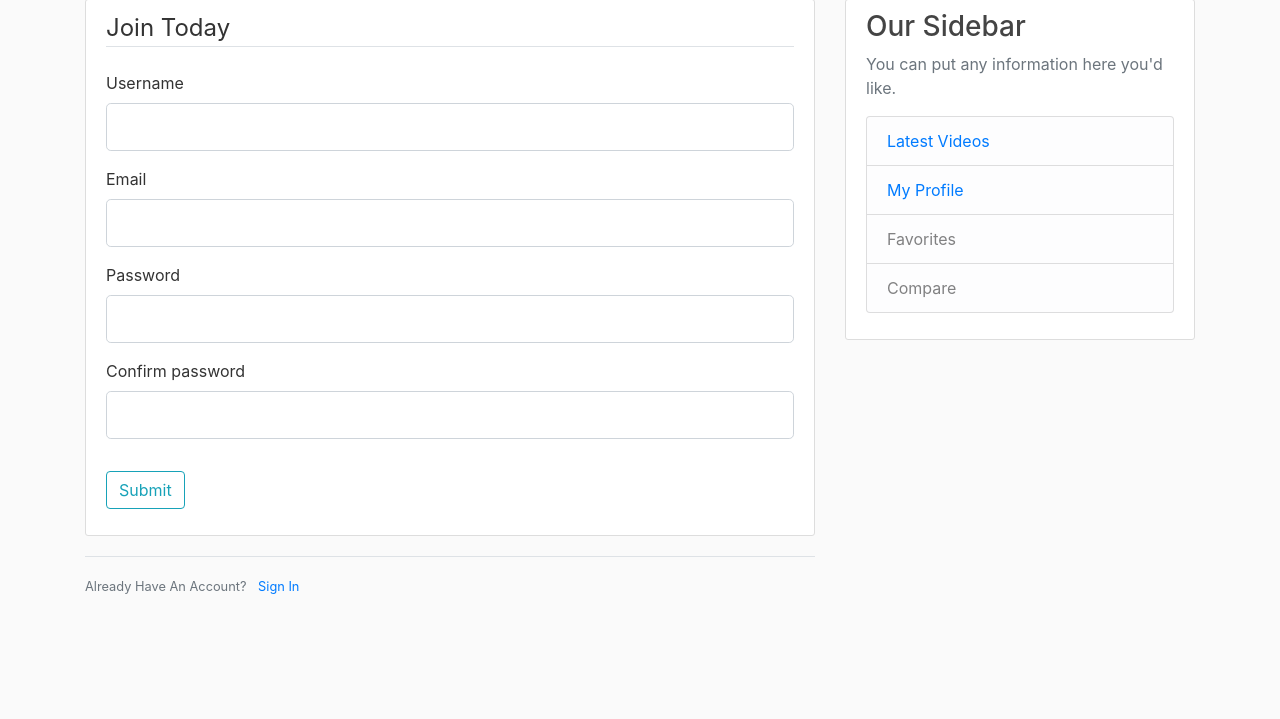
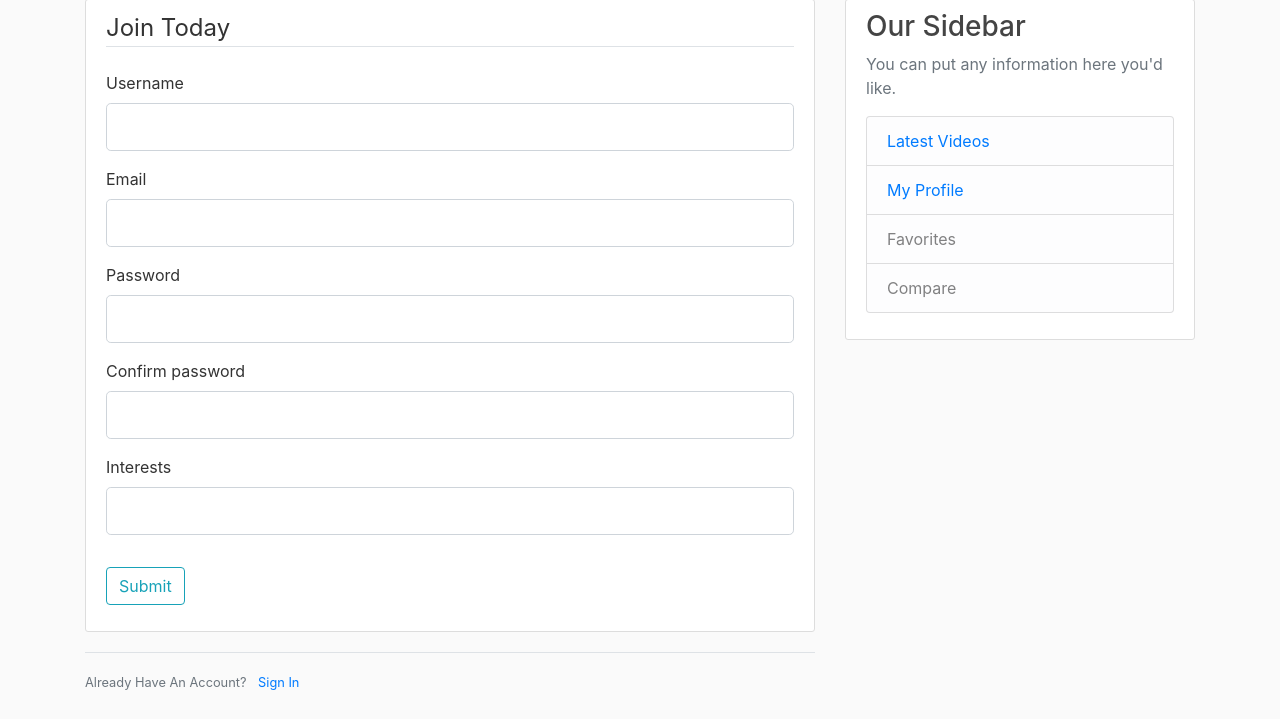
Before and after one commit to zxstewart/SoftDev_Project, a Flask app: template project-code/templates/registerNew.html in a window 1280 px wide. Shown: the part 81-800 px from the top of the page. Run offline with Flask 2, Linux system fonts and the light colour scheme; the template is opened without the code that fills it: most values are stand-ins (such as "Sample title", 1, 10 or a date in 2020); form fields are guessed from the names that the template uses; some libraries are stand-ins or nearby versions.

Commit message:
new register

```diff
--- a/project-code/templates/registerNew.html
+++ b/project-code/templates/registerNew.html
@@ -58,6 +58,19 @@
                         {{ form.confirm_password(class="form-control form-control-lg ") }}
                     {% endif %}
                 </div>
+                <div class="form-group">
+                    {{ form.interests.label(class="form-control-label") }}
+                    {% if form.interests.errors %}
+                    {{ form.interests(class="form-control form-control-lg is-invalid") }}
+                    <div class = "invalid-feedback">
+                        {% for error in form.interests.errors %}
+                            <span> {{ error }} </span>
+                        {% endfor %}
+                    </div>
+                    {% else %}
+                        {{ form.interests(class="form-control form-control-lg ") }}
+                    {% endif %}
+                </div>
             </fieldset>
             <div class = "form-group">
                 {{ form.submit(class="btn btn-outline-info") }}
```
